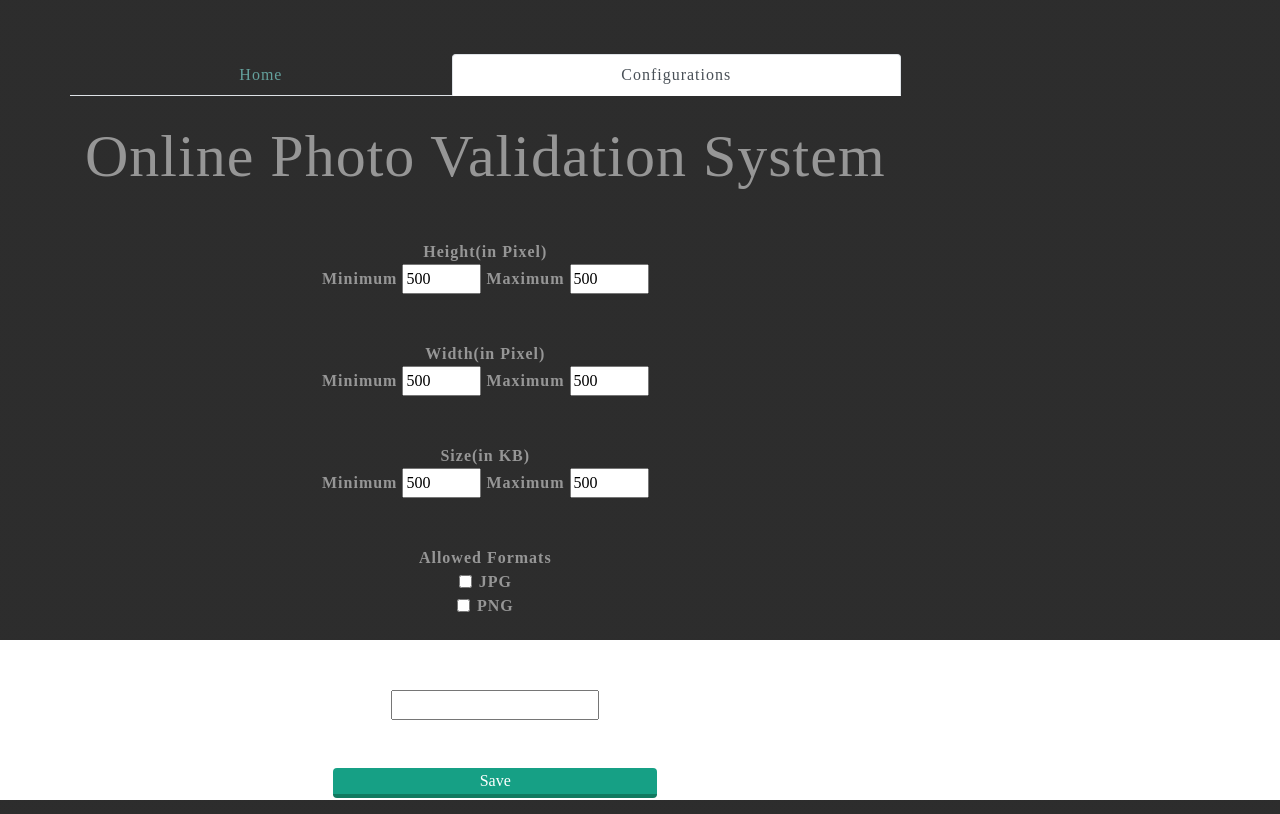
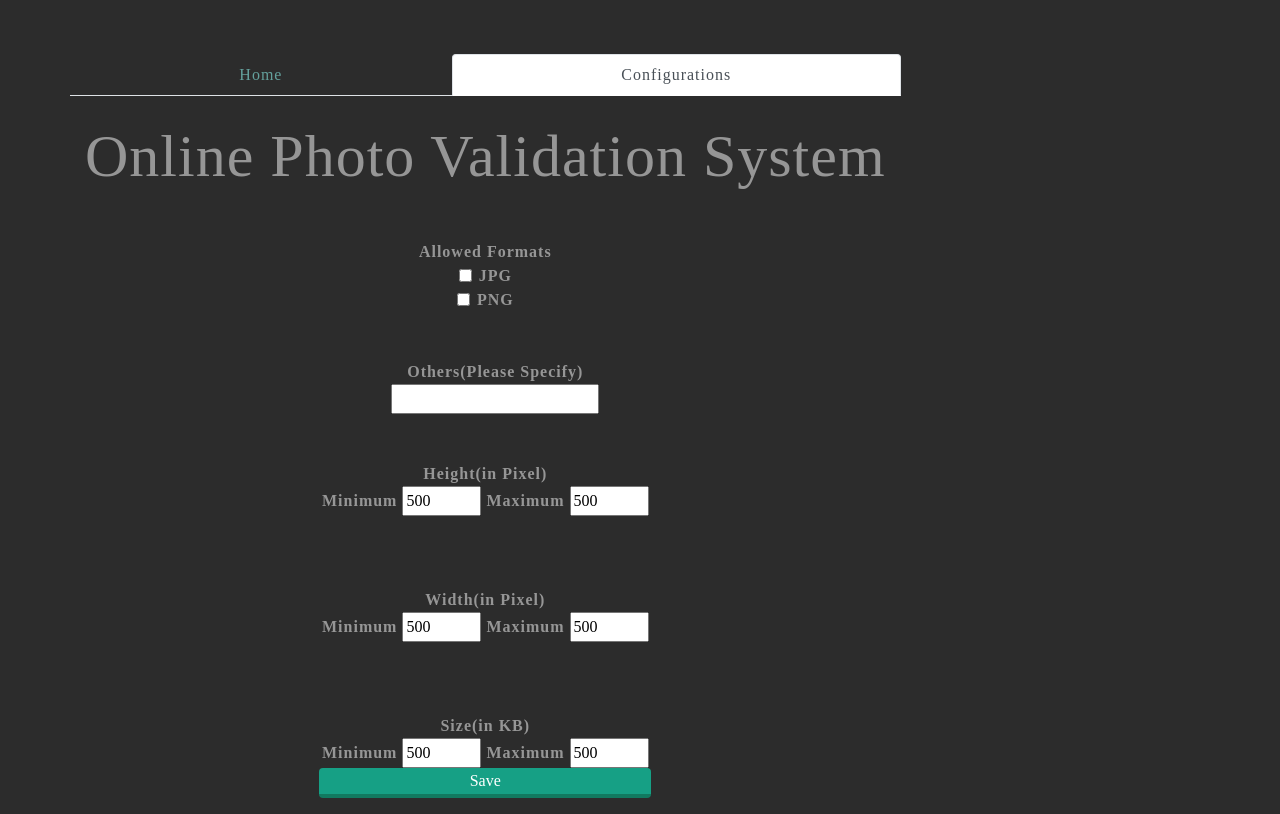
Before and after one commit to Yashasvii/Online-Photo-Validator, a Django app: page /photoValidator/ in a window 1280 px wide, after a click on "Configurations". Run offline with Django 3.2, Linux system fonts and the light colour scheme; some libraries are stand-ins or nearby versions.

Commit message:
refactor

```diff
--- a/api/static/api/css/style.css
+++ b/api/static/api/css/style.css
@@ -28,6 +28,24 @@ font-weight:bold;
   outline: none;
 }
 
+#allowedFormat, #configInput{
+  margin-top: 0;
+  margin-right: 0;
+}
+
+
+#btnSaveConfig {
+  margin: 0;
+  color: #fff;
+  background: #16a085;
+  border: none;
+  width: 40%;
+  height: 10%;
+  border-radius: 4px;
+  border-bottom: 4px solid #117A60;
+  transition: all .2s ease;
+  outline: none;
+}
 
 #uploadFolder{
   font-weight: bold;
@@ -79,10 +97,12 @@ html, section {
   padding-top: 5rem;
   /*background: -webkit-gradient(linear, left top, left bottom, from(#161616), color-stop(75%, rgba(22, 22, 22, 0.9)), to(rgba(255, 255, 255, 0.8)));*/
   /*background: linear-gradient(to bottom, #161616 0%, rgba(22, 22, 22, 0.9) 75%, rgba(255, 255, 255, 0.8) 100%);*/
-    background: -webkit-linear-gradient(top, rgba(22, 22, 22, 0.9) 80%, white 20%);
-      background: -moz-linear-gradient(top, rgba(22, 22, 22, 0.9) 80%, white 20%);
-      background: -ms-linear-gradient(top,  rgba(22, 22, 22, 0.9) 80%, white 20%);
-      background: linear-gradient(top, black 80%, white 20%);
+  /*  background: -webkit-linear-gradient(top, rgba(22, 22, 22, 0.9) 80%, white 20%);*/
+  /*    background: -moz-linear-gradient(top, rgba(22, 22, 22, 0.9) 80%, white 20%);*/
+  /*    background: -ms-linear-gradient(top,  rgba(22, 22, 22, 0.9) 80%, white 20%);*/
+  /*    background: linear-gradient(top, black 80%, white 20%);*/
+
+  background: rgba(22, 22, 22, 0.9);
 
 }
 
--- a/api/templates/api/index1.html
+++ b/api/templates/api/index1.html
@@ -93,57 +93,71 @@
                             <h2 class="text-white-50 mx-auto mt-2 mb-5">Online Photo Validation System</h2>
                         </div>
                     </div>
-                    <span class="simple-text">Height(in Pixel)</span>
-                    <br/>
-                    <span class="simple-text">Minimum</span>
 
-                    <input type="number" value="500" min="0" max="1000" step="10"/>
+                        <div id="allowedFormat">
+                        <span class="simple-text">Allowed Formats</span>
+                        <br/>
+                        <div class="form-check">
+                            <input type="checkbox" class="form-check-input" id="exampleCheck1">
+                            <label class="form-check-label simple-text" for="exampleCheck1">JPG</label>
+                            <br/>
+                            <input type="checkbox" class="form-check-input" id="exampleCheck1">
+                            <label class="form-check-label simple-text" for="exampleCheck1">PNG</label>
+                            <br/><br/> <br/>
+                            <span class="simple-text">Others(Please Specify)</span>
+                            <br/>
+                            <input type="text">
+                            <br/><br/> <br/>
+                        </div>
+                    </div>
 
-                    <span class="simple-text">Maximum</span>
+                    <div id="configInput">
+                    <div id="heightConfig">
+                        <span class="simple-text">Height(in Pixel)</span>
+                        <br/>
+                        <span class="simple-text">Minimum</span>
 
-                    <input type="number" value="500" min="0" max="1000" step="10"/>
+                        <input type="number" value="500" min="0" max="1000" step="10"/>
 
-                      <br/><br/> <br/>
-                    <span class="simple-text">Width(in Pixel)</span>
-                    <br/>
+                        <span class="simple-text">Maximum</span>
 
-                    <span class="simple-text">Minimum</span>
 
-                    <input type="number" value="500" min="0" max="1000" step="10"/>
+                        <input type="number" value="500" min="0" max="1000" step="10"/>
+                    </div>
+                    <br/><br/> <br/>
+                    <div id="widthConfig">
+                        <span class="simple-text">Width(in Pixel)</span>
+                        <br/>
 
-                    <span class="simple-text">Maximum</span>
+                        <span class="simple-text">Minimum</span>
 
-                    <input type="number" value="500" min="0" max="1000" step="10"/>
+                        <input type="number" value="500" min="0" max="1000" step="10"/>
 
+                        <span class="simple-text">Maximum</span>
+
+                        <input type="number" value="500" min="0" max="1000" step="10"/>
+                    </div>
                     <br/><br/> <br/>
-                     <span class="simple-text">Size(in KB)</span>
-                    <br/>
+                    <div id="sizeConfig">
+                        <span class="simple-text">Size(in KB)</span>
+                        <br/>
 
-                    <span class="simple-text">Minimum</span>
+                        <span class="simple-text">Minimum</span>
 
-                    <input type="number" value="500" min="0" max="1000" step="10"/>
+                        <input type="number" value="500" min="0" max="1000" step="10"/>
 
-                    <span class="simple-text">Maximum</span>
+                        <span class="simple-text">Maximum</span>
 
-                    <input type="number" value="500" min="0" max="1000" step="10"/>
-                      <br/><br/> <br/>
 
-                      <span class="simple-text">Allowed Formats</span>
-                    <br/>
-                    <div class="form-check">
-    <input type="checkbox" class="form-check-input" id="exampleCheck1">
-    <label class="form-check-label simple-text" for="exampleCheck1">JPG</label>
-                        <br/>
-                        <input type="checkbox" class="form-check-input" id="exampleCheck1">
-    <label class="form-check-label simple-text" for="exampleCheck1">PNG</label>
-                        <br/><br/> <br/>
-                          <span class="simple-text">Others(Please Specify)</span>
-                        <br/>
-                        <input type="text">
-                        <br/><br/> <br/>
+                        <input type="number" value="500" min="0" max="1000" step="10"/>
 
-                         <input type="button" value="Save" id="btnSubmit"/>
-  </div>
+                    </div>
+                        </div>
+
+
+
+                    <input type="button" value="Save" id="btnSaveConfig"/>
+
 
                 </div>
 
```
